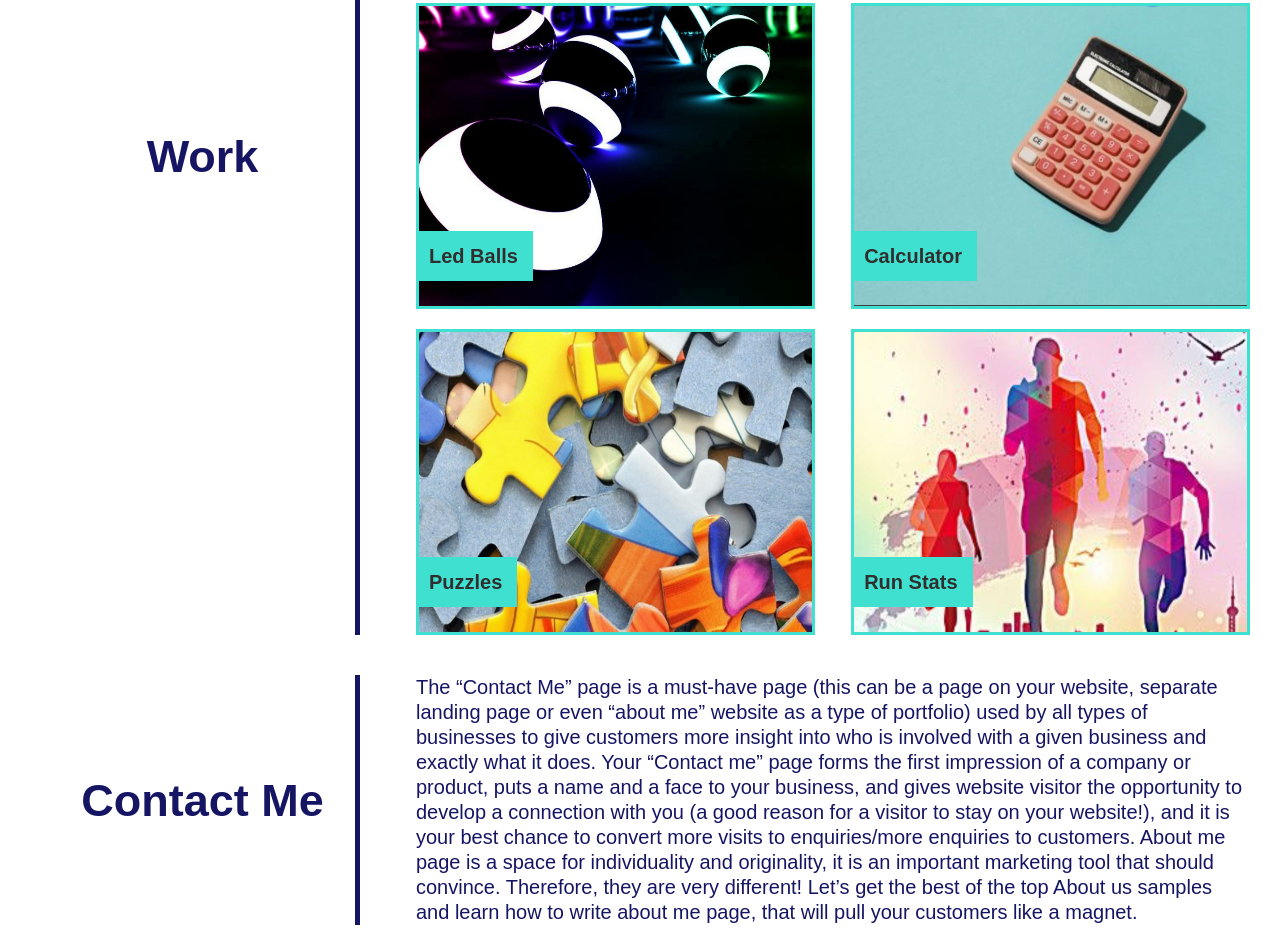
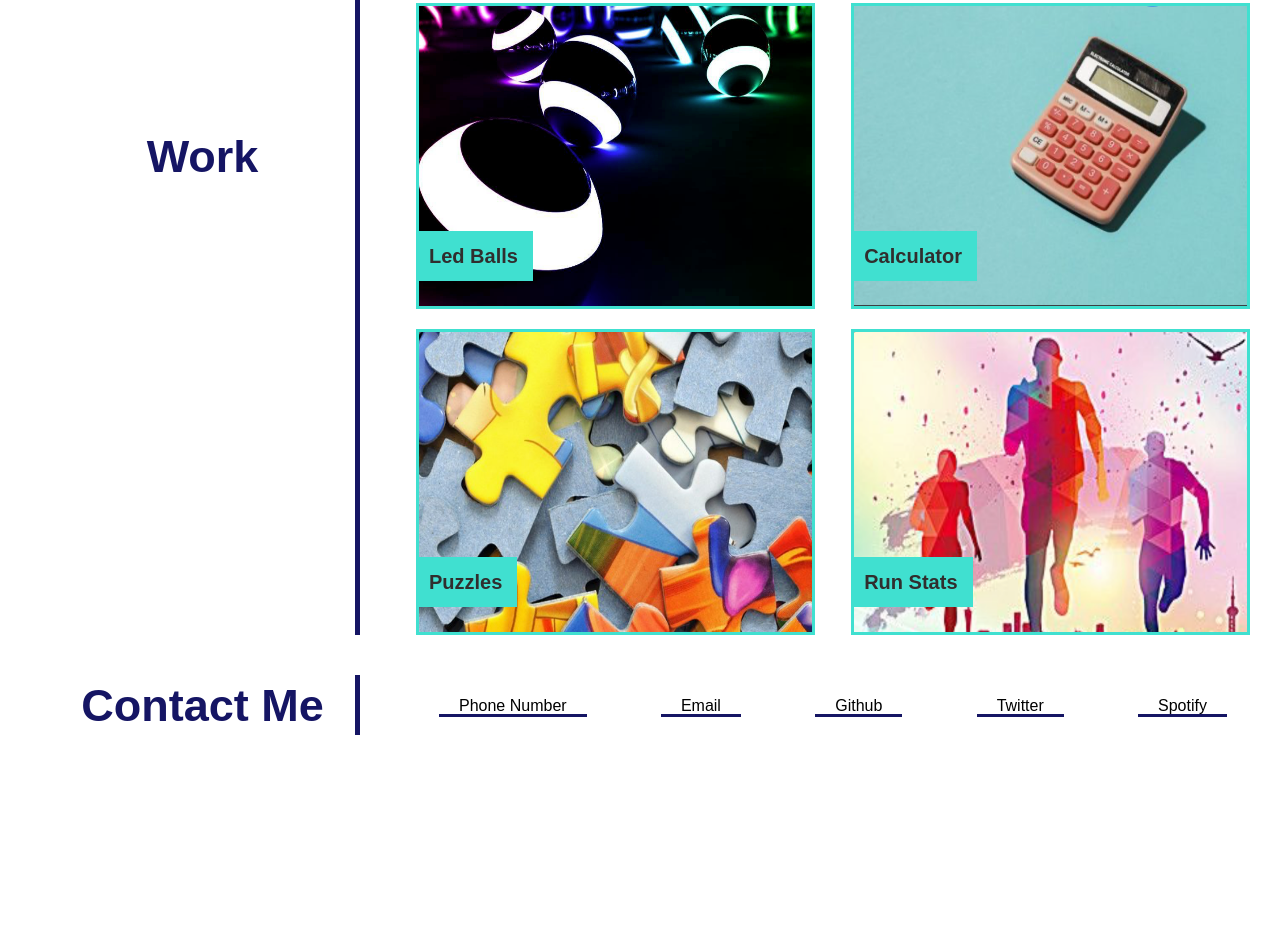
Before and after one commit to SanjeevKumar-DEV/Homework-Week3-MyPortfolio, a plain HTML site: page index.html in a window 1280 px wide. Shown: the part 1133-2078 px from the top of the page. After the commit the page ends 1888 px from the top, so only its background shows below. Drawn offline with Linux system fonts and the light colour scheme.

Commit message:
Finshed working on styling and html tag creation work on contact me part of page which is sitting at the bottom

```diff
--- a/assets/css/style.css
+++ b/assets/css/style.css
@@ -209,3 +209,54 @@ main {
     margin-left: 0px;
     text-align: center;
 }
+
+nav {
+    display: inline-block;
+    margin: 5px;
+    height: 30px;
+    padding: 15px;
+    border: 5px solid rgb(48, 46, 46);
+}
+
+/* ul {
+    margin: 5px;
+    list-style-type: none;
+    overflow: hidden;
+} */
+
+.contactMeContent {
+    display: flex;
+    flex-wrap: wrap;
+    flex-direction: row;
+    justify-content: space-around;
+    align-items: center;
+}
+
+.contactMeContent nav {
+    display: block;
+    border: 5px solid white;
+    width: 100%;
+}
+.contactMe nav ul {
+    display: flex;
+    flex-wrap: wrap;
+    flex-direction: row;
+    justify-content: space-between;
+    align-items: center;
+    /* width: 100%; */
+}
+
+.contactMe li {
+    display: inline-block;
+    border: 3px solid white;
+    /* border-bottom: 3px solid rgb(21, 21, 100); */
+  }
+
+
+.contactMe li a {
+    color:black;
+    text-align: center;
+    text-decoration: none;
+    padding: 0px 20px;
+    border-bottom: 3px solid rgb(21, 21, 100);
+  }
--- a/index.html
+++ b/index.html
@@ -20,13 +20,13 @@
             <nav>
                 <ul>
                     <li>
-                        <a href="">About Me</a>
+                        <a href="#aboutMe">About Me</a>
                     </li>
                     <li>
-                        <a href="">Work</a>
+                        <a href="#myWork">Work</a>
                     </li>
                     <li>
-                        <a href="">Contact Me</a>
+                        <a href="#contactMe">Contact Me</a>
                     </li>
                     <li>
                         <a href="">Resume</a>
@@ -48,7 +48,7 @@
                 <Section class="leftColumnTitle">
                     <h3>About Me</h3>
                 </Section>
-                <section class="rightColumnTitle">
+                <section id="aboutMe" class="rightColumnTitle">
                     <p>
                         The “about us” page is a must-have page (this can be a page on your website, separate landing
                         page or even “about me” website as a type of portfolio) used by all types of businesses to give
@@ -73,7 +73,7 @@
                 <Section class="leftColumnTitle">
                     <h3>Work</h3>
                 </Section>
-                <section class="rightColumnTitle">
+                <section id="myWork" class="rightColumnTitle">
                     <section class="myApplications">
                         <div id="application1" class="apps">
                             <figure>
@@ -118,30 +118,26 @@
                 <Section class="leftColumnTitle">
                     <h3>Contact Me</h3>
                 </Section>
-                <section class="rightColumnTitle">
-                    <p>
-                        The “Contact Me” page is a must-have page (this can be a page on your website, separate landing
-                        page
-                        or even “about me” website as a type of portfolio) used by all types of businesses to give
-                        customers
-                        more insight into who is involved with a given business and exactly what it does.
-
-                        Your “Contact me” page forms the first impression of a company or product, puts a name and a
-                        face to
-                        your business, and gives website visitor the opportunity to develop a connection with you (a
-                        good
-                        reason for a visitor to stay on your website!), and it is your best chance to convert more
-                        visits to
-                        enquiries/more enquiries to customers.
-
-                        About me page is a space for individuality and originality, it is an important marketing tool
-                        that
-                        should convince. Therefore, they are very different!
-
-                        Let’s get the best of the top About us samples and learn how to write about me page, that will
-                        pull
-                        your customers like a magnet.
-                    </p>
+                <section id="contactMe" class="rightColumnTitle contactMeContent">
+                    <nav>
+                        <ul>
+                            <li>
+                                <a href="">Phone Number</a>
+                            </li>
+                            <li>
+                                <a href="mailto:sanjeevkumar@me.com">Email</a>
+                            </li>
+                            <li>
+                                <a href="">Github</a>
+                            </li>
+                            <li>
+                                <a href="">Twitter</a>
+                            </li>
+                            <li>
+                                <a href="">Spotify</a>
+                            </li>
+                        </ul>
+                    </nav>
 
                 </section>
 
```
